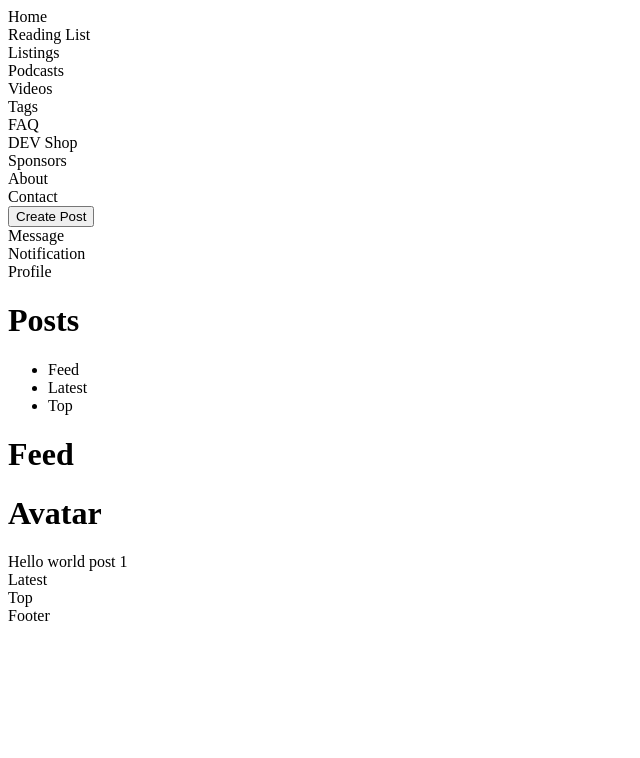
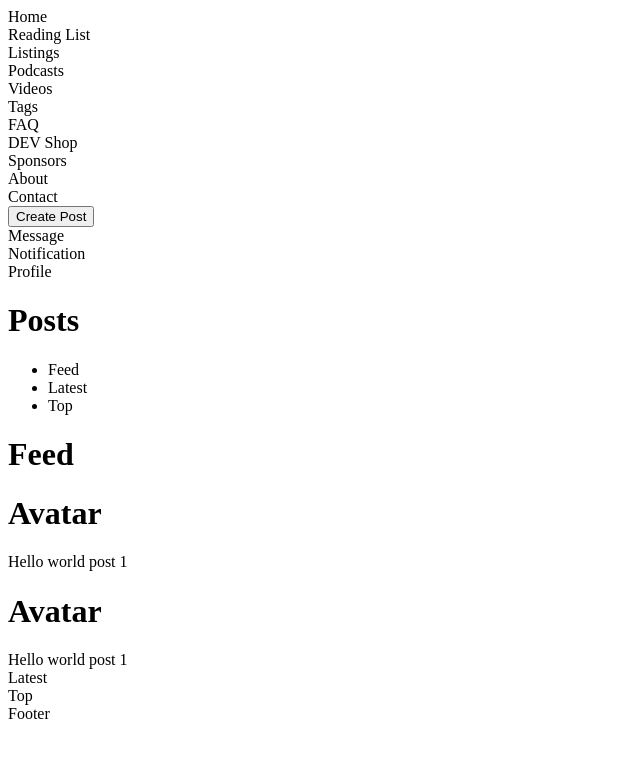
Before and after one commit to kalburgimanjunath/react-dev, a React (Create React App) app: page / in a window 1280 px wide. Shown: the top 758 px of the page, without its empty margins (0-640 px from the left). Built offline with nearby package versions, Linux system fonts and the light colour scheme.

Commit message:
1 file modified

```diff
--- a/src/common/Posts.js
+++ b/src/common/Posts.js
@@ -2,6 +2,28 @@ import React from 'react';
 import Post from './sharedComponent/Post';
 export default function Posts() {
   const posts = [
+    {
+      id: 1,
+      title: 'Hello world post 1',
+      url: '',
+      created_at: '10th July',
+      tags: ['money', 'only', 'honey'],
+      comments: [
+        {
+          id: 1,
+          comments: 'hello manju 123',
+        },
+        {
+          id: 2,
+          comments: 'hello manju 123',
+        },
+        {
+          id: 3,
+          comments: 'hello manju 123',
+        },
+      ],
+      likes: 1000,
+    },
     {
       id: 1,
       title: 'Hello world post 1',
```
